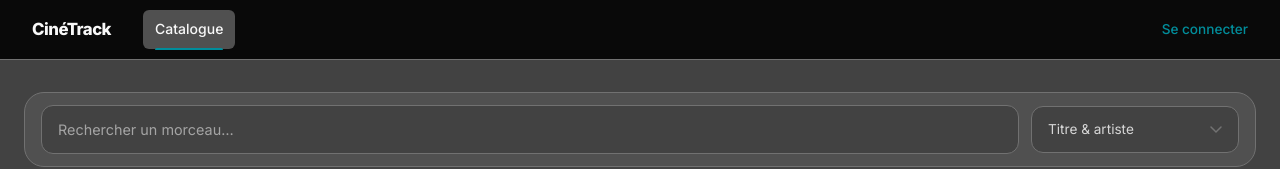
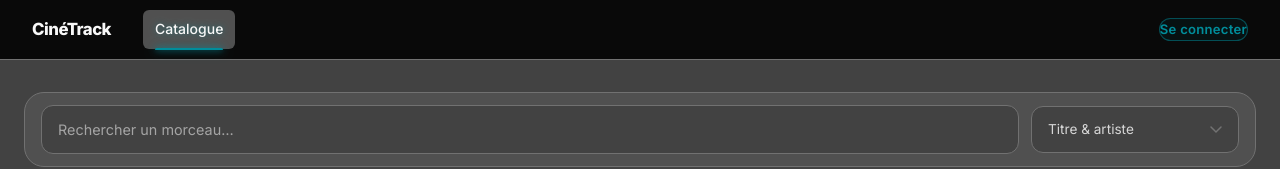
Before and after one commit to MellGitson/Angular-API-REST, an Angular app: page /tracks in a window 1280 px wide. Shown: the top 169 px of the page. Built offline with nearby package versions, Linux system fonts and the light colour scheme; no server answers.

Commit message:
ajout de  css

```diff
--- a/src/app/app.html
+++ b/src/app/app.html
@@ -14,7 +14,7 @@
       <span class="header__status">● En ligne</span>
       <button type="button" class="header__logout" (click)="auth.logout()">Se déconnecter</button>
     } @else {
-      <a routerLink="/login" routerLinkActive="active">Se connecter</a>
+      <a routerLink="/login" routerLinkActive="active" class="header__login-btn">Se connecter</a>
     }
   </div>
 </header>
--- a/src/app/app.scss
+++ b/src/app/app.scss
@@ -48,16 +48,20 @@
       text-decoration: none;
       border-radius: var(--r-sm);
       transition: color var(--t-fast) var(--ease-out),
-                  background var(--t-fast) var(--ease-out);
+                  background var(--t-fast) var(--ease-out),
+                  text-shadow var(--t-fast) var(--ease-out);
 
       &:hover {
         color: var(--ink);
         background: var(--surface);
+        text-shadow: 0 0 8px oklch(0.55 0.180 200 / 0.70),
+                     0 0 18px oklch(0.55 0.180 200 / 0.35);
       }
 
       &.active {
         color: var(--ink);
         background: var(--surface);
+        text-shadow: 0 0 6px oklch(0.55 0.180 200 / 0.50);
 
         &::after {
           content: '';
@@ -68,6 +72,7 @@
           height: 2px;
           background: var(--primary);
           border-radius: var(--r-full) var(--r-full) 0 0;
+          box-shadow: 0 0 6px var(--primary), 0 0 12px oklch(0.55 0.180 200 / 0.50);
         }
       }
     }
@@ -78,15 +83,36 @@
     align-items: center;
     gap: var(--sp-3);
     margin-left: auto;
+  }
 
-    a {
-      font-size: 0.85rem;
-      color: var(--primary);
-      text-decoration: none;
-      font-weight: 500;
-      transition: color var(--t-fast);
+  &__login-btn {
+    display: inline-flex;
+    align-items: center;
+    padding: var(--sp-2) var(--sp-5);
+    font-size: 0.82rem;
+    font-weight: 600;
+    font-family: var(--font-sans);
+    color: var(--primary);
+    text-decoration: none;
+    border: 1px solid oklch(0.55 0.180 200 / 0.50);
+    border-radius: var(--r-full);
+    background: oklch(0.55 0.180 200 / 0.07);
+    letter-spacing: 0.02em;
+    transition: all var(--t-fast) var(--ease-out);
 
-      &:hover { color: var(--primary-hover); }
+    &:hover {
+      color: oklch(0.92 0.060 200);
+      background: oklch(0.55 0.180 200 / 0.15);
+      border-color: oklch(0.63 0.185 200 / 0.80);
+      box-shadow: 0 0 10px oklch(0.55 0.180 200 / 0.35),
+                  0 0 24px oklch(0.55 0.180 200 / 0.18),
+                  inset 0 0 8px oklch(0.55 0.180 200 / 0.06);
+      text-shadow: 0 0 8px oklch(0.55 0.180 200 / 0.80);
+    }
+
+    &.active {
+      color: var(--primary-hover);
+      border-color: oklch(0.63 0.185 200 / 0.60);
     }
   }
 
@@ -123,9 +149,12 @@
     letter-spacing: 0.01em;
 
     &:hover {
-      border-color: var(--danger);
+      border-color: oklch(0.60 0.200 25 / 0.80);
       color: var(--danger);
       background: oklch(0.58 0.190 25 / 0.08);
+      box-shadow: 0 0 8px oklch(0.60 0.200 25 / 0.30),
+                  0 0 18px oklch(0.60 0.200 25 / 0.12);
+      text-shadow: 0 0 6px oklch(0.60 0.200 25 / 0.60);
     }
   }
 }
--- a/src/app/components/track-card/track-card.scss
+++ b/src/app/components/track-card/track-card.scss
@@ -16,9 +16,12 @@
 
   &:hover {
     transform: translateY(-3px);
-    border-color: oklch(0.52 0.110 162 / 0.50);
+    border-color: oklch(0.52 0.110 162 / 0.70);
     background: var(--surface2);
-    box-shadow: var(--shadow-md), 0 0 0 1px oklch(0.52 0.110 162 / 0.15);
+    box-shadow: var(--shadow-md),
+                0 0 0 1px oklch(0.52 0.110 162 / 0.20),
+                0 0 16px oklch(0.52 0.110 162 / 0.25),
+                0 0 36px oklch(0.52 0.110 162 / 0.10);
   }
 
   &--playing {
@@ -136,12 +139,17 @@
     font: inherit;
     transition: color var(--t-fast) var(--ease-out),
                 background var(--t-fast) var(--ease-out),
-                border-color var(--t-fast) var(--ease-out);
+                border-color var(--t-fast) var(--ease-out),
+                box-shadow var(--t-fast) var(--ease-out),
+                text-shadow var(--t-fast) var(--ease-out);
 
     &:hover {
       color: var(--accent);
       background: oklch(0.72 0.130 58 / 0.08);
-      border-color: oklch(0.72 0.130 58 / 0.30);
+      border-color: oklch(0.72 0.130 58 / 0.50);
+      box-shadow: 0 0 8px oklch(0.72 0.130 58 / 0.30),
+                  inset 0 0 6px oklch(0.72 0.130 58 / 0.06);
+      text-shadow: 0 0 6px oklch(0.72 0.130 58 / 0.60);
     }
 
     &-active {
--- a/src/app/components/track-form/track-form.scss
+++ b/src/app/components/track-form/track-form.scss
@@ -76,7 +76,8 @@
 
     &:focus {
       border-color: var(--primary);
-      box-shadow: var(--shadow-primary);
+      box-shadow: var(--shadow-primary),
+                  0 0 12px oklch(0.55 0.180 200 / 0.25);
     }
   }
 
@@ -112,8 +113,11 @@
 
     &:hover:not(:disabled) {
       background: var(--primary-hover);
-      box-shadow: var(--shadow-primary);
+      box-shadow: var(--shadow-primary),
+                  0 0 16px oklch(0.55 0.180 200 / 0.40),
+                  0 0 36px oklch(0.55 0.180 200 / 0.18);
       transform: translateY(-1px);
+      text-shadow: 0 0 10px oklch(0.55 0.180 200 / 0.60);
     }
 
     &:active:not(:disabled) {
@@ -134,9 +138,10 @@
 
     &:hover:not(:disabled) {
       background: var(--surface2) !important;
-      border-color: var(--muted) !important;
+      border-color: oklch(0.72 0.000 0 / 0.60) !important;
       color: var(--ink) !important;
       transform: none !important;
+      box-shadow: 0 0 8px oklch(0.72 0.000 0 / 0.15) !important;
     }
   }
 }
--- a/src/app/home/home.scss
+++ b/src/app/home/home.scss
@@ -40,9 +40,12 @@
     transition: all var(--t-fast) var(--ease-out);
 
     &:hover {
-      border-color: var(--danger);
+      border-color: oklch(0.60 0.200 25 / 0.80);
       color: var(--danger);
       background: oklch(0.58 0.190 25 / 0.08);
+      box-shadow: 0 0 8px oklch(0.60 0.200 25 / 0.30),
+                  0 0 18px oklch(0.60 0.200 25 / 0.12);
+      text-shadow: 0 0 6px oklch(0.60 0.200 25 / 0.60);
     }
   }
 
--- a/src/app/login/login.scss
+++ b/src/app/login/login.scss
@@ -91,7 +91,8 @@
 
     &:focus {
       border-color: var(--primary);
-      box-shadow: var(--shadow-primary);
+      box-shadow: var(--shadow-primary),
+                  0 0 12px oklch(0.55 0.180 200 / 0.25);
     }
   }
 
@@ -113,8 +114,11 @@
 
     &:hover:not(:disabled) {
       background: var(--primary-hover);
-      box-shadow: var(--shadow-primary);
+      box-shadow: var(--shadow-primary),
+                  0 0 16px oklch(0.55 0.180 200 / 0.40),
+                  0 0 36px oklch(0.55 0.180 200 / 0.18);
       transform: translateY(-1px);
+      text-shadow: 0 0 10px oklch(0.55 0.180 200 / 0.60);
     }
 
     &:active:not(:disabled) {
--- a/src/app/track-detail/track-detail.scss
+++ b/src/app/track-detail/track-detail.scss
@@ -30,8 +30,11 @@
 
     &:hover {
       color: var(--ink);
-      border-color: var(--primary);
+      border-color: oklch(0.63 0.185 200 / 0.80);
       background: oklch(0.55 0.180 200 / 0.08);
+      box-shadow: 0 0 10px oklch(0.55 0.180 200 / 0.30),
+                  0 0 22px oklch(0.55 0.180 200 / 0.12);
+      text-shadow: 0 0 8px oklch(0.55 0.180 200 / 0.60);
     }
   }
 
@@ -143,7 +146,9 @@
 
     &:hover {
       background: var(--surface2);
-      border-color: oklch(0.55 0.180 200 / 0.45);
+      border-color: oklch(0.55 0.180 200 / 0.60);
+      box-shadow: 0 0 12px oklch(0.55 0.180 200 / 0.18),
+                  0 0 28px oklch(0.55 0.180 200 / 0.08);
     }
   }
 
--- a/src/app/track-search/track-search.scss
+++ b/src/app/track-search/track-search.scss
@@ -41,7 +41,9 @@
     &:focus {
       border-color: var(--primary);
       background: var(--surface2);
-      box-shadow: var(--shadow-primary);
+      box-shadow: var(--shadow-primary),
+                  0 0 16px oklch(0.55 0.180 200 / 0.25),
+                  0 0 36px oklch(0.55 0.180 200 / 0.10);
     }
   }
 
```
